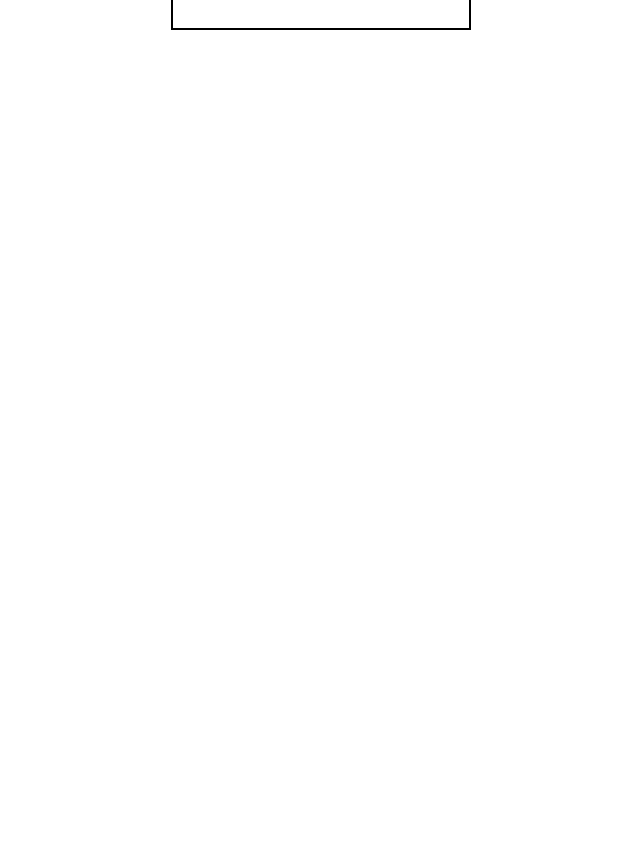
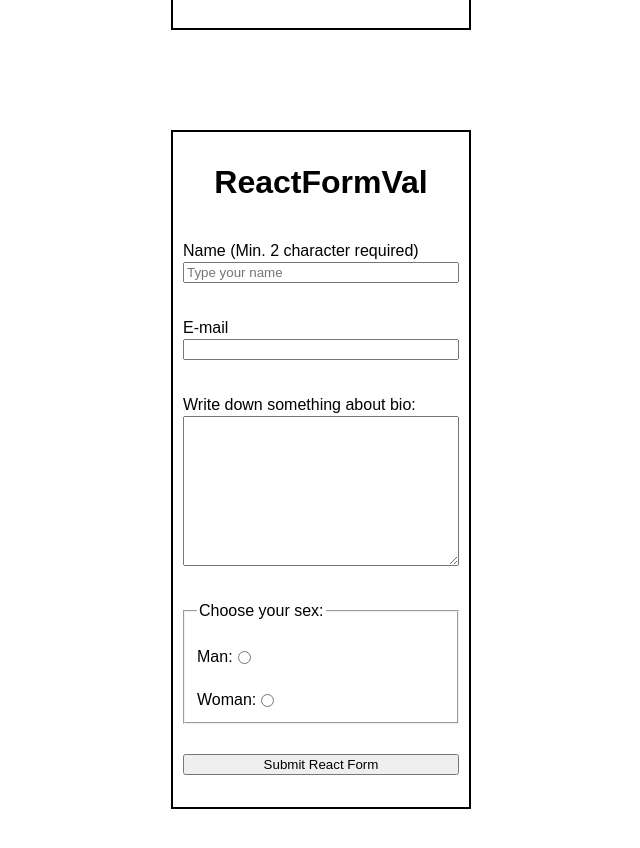
Before and after one commit to MariuszRozycki/R-S_module-4-assignments, a React (Create React App) app: page / in a window 1280 px wide. Shown: the part 1026-1874 px from the top of the page, without its empty margins (319-959 px from the left). Before the commit the page ends 1156 px from the top, so only its background shows below. Built offline with nearby package versions, Linux system fonts and the light colour scheme.

Commit message:
feat: add FormValReactForm && success message in FormValidation

```diff
--- a/package.json
+++ b/package.json
@@ -8,6 +8,7 @@
     "@testing-library/user-event": "^13.5.0",
     "react": "^18.2.0",
     "react-dom": "^18.2.0",
+    "react-hook-form": "^7.33.0",
     "react-scripts": "5.0.1",
     "web-vitals": "^2.1.4"
   },
--- a/src/App.css
+++ b/src/App.css
@@ -19,6 +19,10 @@
 
 .form h1 {
   text-align: center;
+}
+
+.form .FormValReactForm-title {
+  font-size: 28px;
 }
 
 .form label {
@@ -57,11 +61,24 @@
   align-items: center;
 }
 
+.success {
+  margin: 20px;
+  padding: 20px;
+  font-size: 22px;
+  border: 2px solid green;
+}
+
+.error-no-at,
 .error {
   display: none;
   color: red;
 }
 
-.form button {
+.error-react_form {
+  color: red;
+}
+
+.form button,
+.form input[type="submit"] {
   margin-top: 30px;
 }
--- a/src/App.js
+++ b/src/App.js
@@ -2,6 +2,7 @@ import './App.css';
 import BillAppClass from './BillApp/BillAppClass';
 import BillAppFunctional from './BillApp/BillAppFunctional';
 import FormValidation from './FormValidation/FormValidation';
+import ReactFormValidation from './FormValidation/FormValReactForm';
 
 function App() {
   return (
@@ -9,6 +10,7 @@ function App() {
       <BillAppClass />
       <BillAppFunctional clicked vat={20} />
       <FormValidation />
+      <ReactFormValidation />
     </div>
   );
 }
--- /dev/null
+++ b/src/FormValidation/FormValReactForm.js
@@ -0,0 +1,76 @@
+import React, { useState, useRef } from "react";
+import { useForm } from "react-hook-form";
+
+import '../App.css';
+
+function ReactFormValidation() {
+
+  const { register,
+    handleSubmit,
+    formState: { errors }
+  } = useForm();
+
+  const refErrNoAt = useRef();
+  const [emailInput, setEmailInput] = useState();
+
+  const emailHandler = (event) => {
+    setEmailInput(event.target.value)
+  }
+
+  const handleData = (data) => {
+    console.log('data', data);
+    console.log('data email', data.userEmail);
+    if (!emailInput.includes('@')) {
+      console.error(`Mail address doesn't include @ - symbol`);
+      refErrNoAt.current.style.display = 'block';
+    } else {
+      refErrNoAt.current.style.display = 'none';
+      console.log('Correct e-mail')
+    }
+  }
+
+  return (
+    <form onSubmit={handleSubmit(handleData)} className="form">
+      <h1>ReactFormVal</h1>
+      <label htmlFor="userName">Name (Min. 2 character required)
+        <input id="userName" placeholder="Type your name" {...register("name", {
+          required: 'To type name is required',
+          minLength: {
+            value: 2,
+            message: 'Min length is 2 character!'
+          }
+        })} />
+        <p className="error-react_form">{errors.name?.message}</p>
+      </label>
+      <label htmlFor="userE-mail">E-mail
+        <input id="userE-mail" {...register("email", {
+          required: 'Email is required and must include @!'
+        })} onChange={emailHandler} />
+        <p className="error-react_form">{errors.email?.message}</p>
+        <p ref={refErrNoAt} className="error-no-at">E-mail still doesn't include @ - symbol</p>
+      </label>
+      <label htmlFor="userBio">Write down something about bio:
+        <textarea {...register("bio", {
+          required: 'To type bio is required!',
+          minLength: {
+            value: 10,
+            message: 'Min length of characters is 10'
+          }
+        })} id="userBio" ></textarea>
+        <p className="error-react_form">{errors.bio?.message}</p>
+      </label>
+      <fieldset>
+        <legend>Choose your sex:</legend>
+        <label htmlFor="man_react-val">Man:
+          <input type="radio" name="choose-sex" id="man_react-val" />
+        </label>
+        <label htmlFor="woman_react-val">Woman:
+          <input type="radio" name="choose-sex" id="woman_react-val" />
+        </label>
+      </fieldset>
+      <input type="submit" value="Submit React Form" />
+    </form>
+  )
+}
+
+export default ReactFormValidation;
--- a/src/FormValidation/FormValidation.js
+++ b/src/FormValidation/FormValidation.js
@@ -6,6 +6,8 @@ function FormValidation() {
   const [nameInput, setNameInput] = useState('');
   const [emailInput, setEmailInput] = useState('');
   const [bioInput, setBioInput] = useState('');
+  const [buttonValue, setButtonValue] = useState(false);
+  console.log(buttonValue);
 
   const nameInputErr = useRef();
   const nameError = useRef();
@@ -63,6 +65,22 @@ function FormValidation() {
       bioAreaErr.current.style.border = '1px solid black';
       bioError.current.style.display = 'none';
     }
+
+    if ((!nameInput.trim().length < 5) && (checkEmail(emailInput)) && (!bioInput.trim().length < 11)) {
+      setButtonValue(true);
+
+    }
+  }
+
+
+
+  if (buttonValue) {
+    return (
+      <div className="success">
+        <h1>FormValidation</h1>
+        <p >Your message is sent!</p>
+      </div>
+    )
   }
 
 
```
Also changed, not shown: src/BillApp/BillAppFunctional.js (+0 -12 lines), 1 other file (tests, documents, lock files or other folders).
